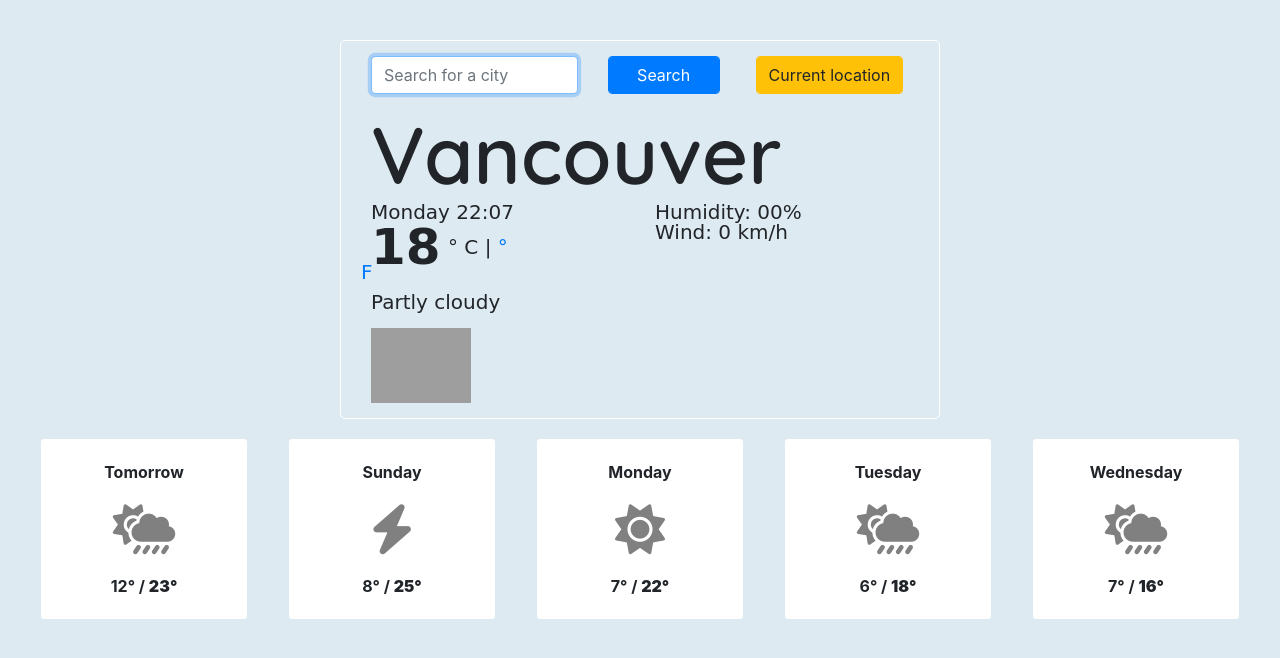
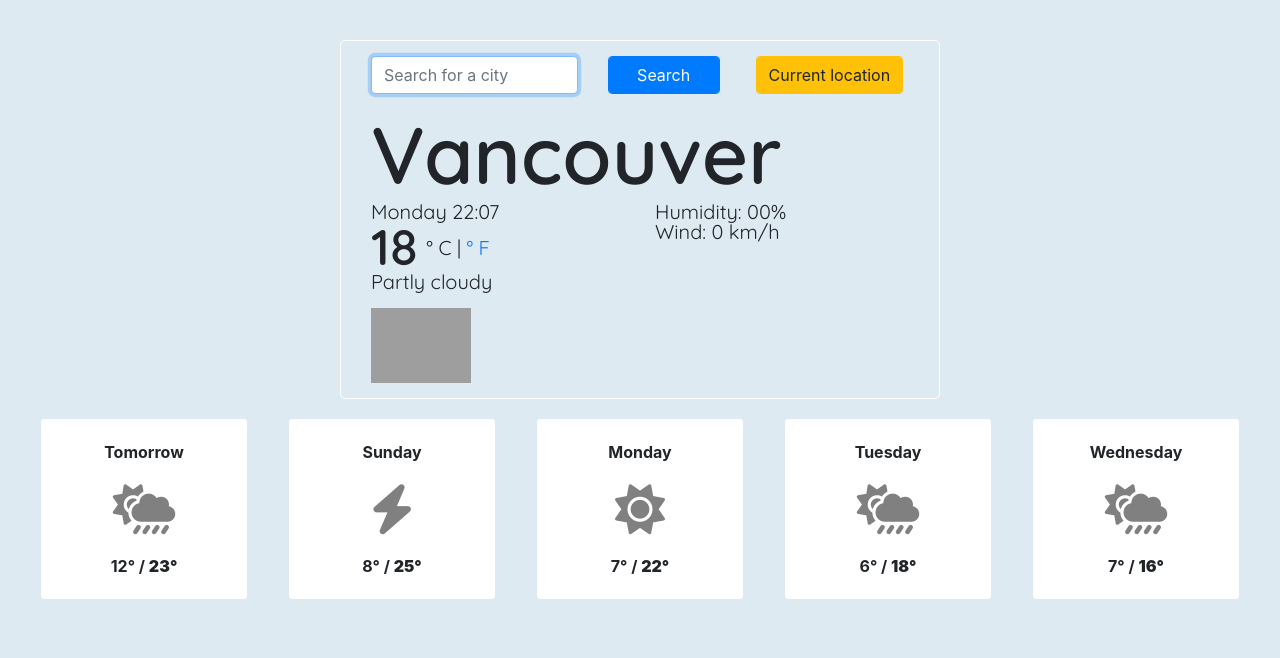
Before and after one commit to amandajohnson87/weather-app, a plain HTML site: page SheCodes Plus Project/index.html in a window 1280 px wide. Drawn offline with nearby package versions, Linux system fonts and the light colour scheme; no server answers; grey boxes are pictures that could not be loaded.

Commit message:
Applied Quicksand font style to h1 and current weather condition

```diff
--- a/SheCodes Plus Project/index.html
+++ b/SheCodes Plus Project/index.html
@@ -10,6 +10,7 @@
 
 <link href="https://fonts.googleapis.com/css2?family=Quicksand:wght@600&display=swap" rel="stylesheet">
   <script src="https://kit.fontawesome.com/1b57844692.js" crossorigin="anonymous"></script>
+  <link href="https://fonts.googleapis.com/css2?family=Quicksand:wght@400;600&display=swap" rel="stylesheet">
 <script src="https://unpkg.com/axios/dist/axios.min.js"></script>
   <link rel="stylesheet" href="styles.css" />
 </head>
@@ -68,7 +69,7 @@
               <span class = "temperature" id="temperature">
                 18
               </span>
-              <span class="units">° C | <a href="#">
+              <span class="units"> ° C | <a href="#">
                 <span id = "fahrenheit-link">° F
               </span>
               </span>
--- a/SheCodes Plus Project/styles.css
+++ b/SheCodes Plus Project/styles.css
@@ -29,7 +29,7 @@ ul {
   max-width: 60%;
 }
 li {
-  font-family: "Architects Daughter", cursive;
+  font-family: "Quicksand", sans-serif;
   font-size: 20px;
   line-height: 1;
   list-style-type: none;
@@ -39,6 +39,7 @@ li {
   font-size: 50px;
   font-weight: bold;
   line-height: 1;
+  margin-right: 5px;
 }
 
 .units {
```
